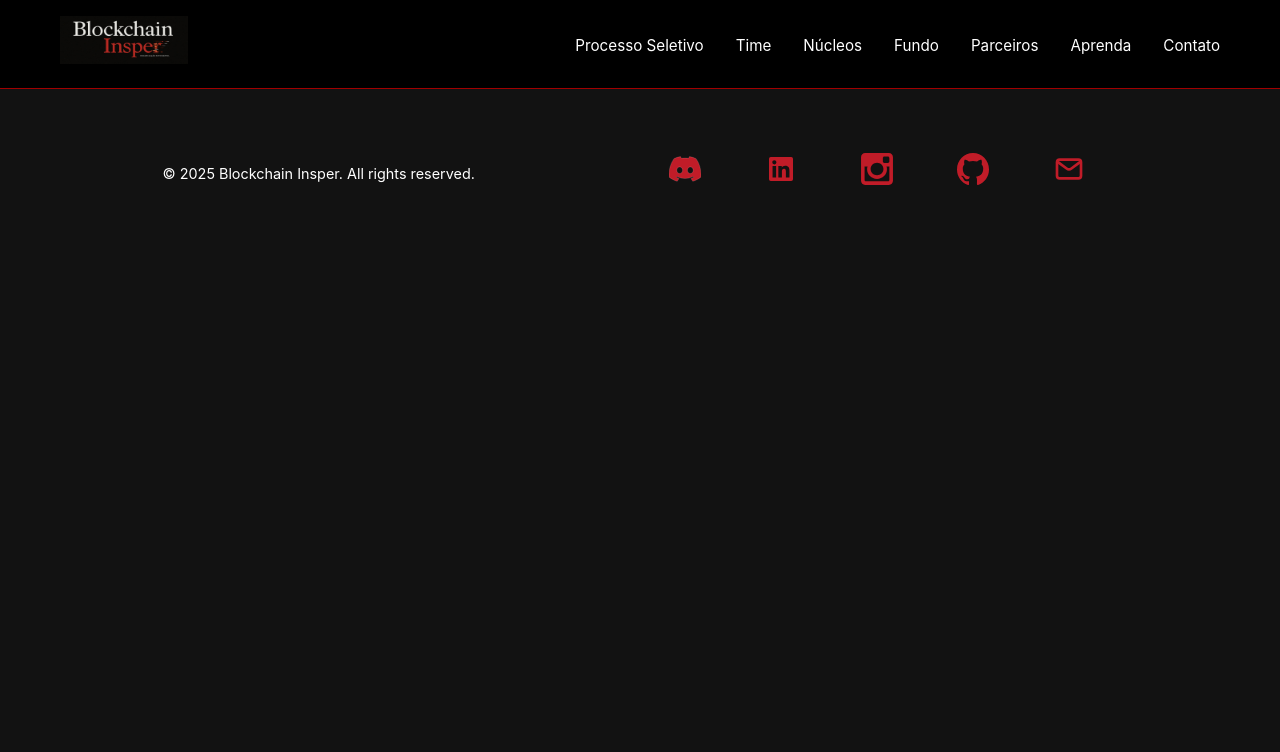
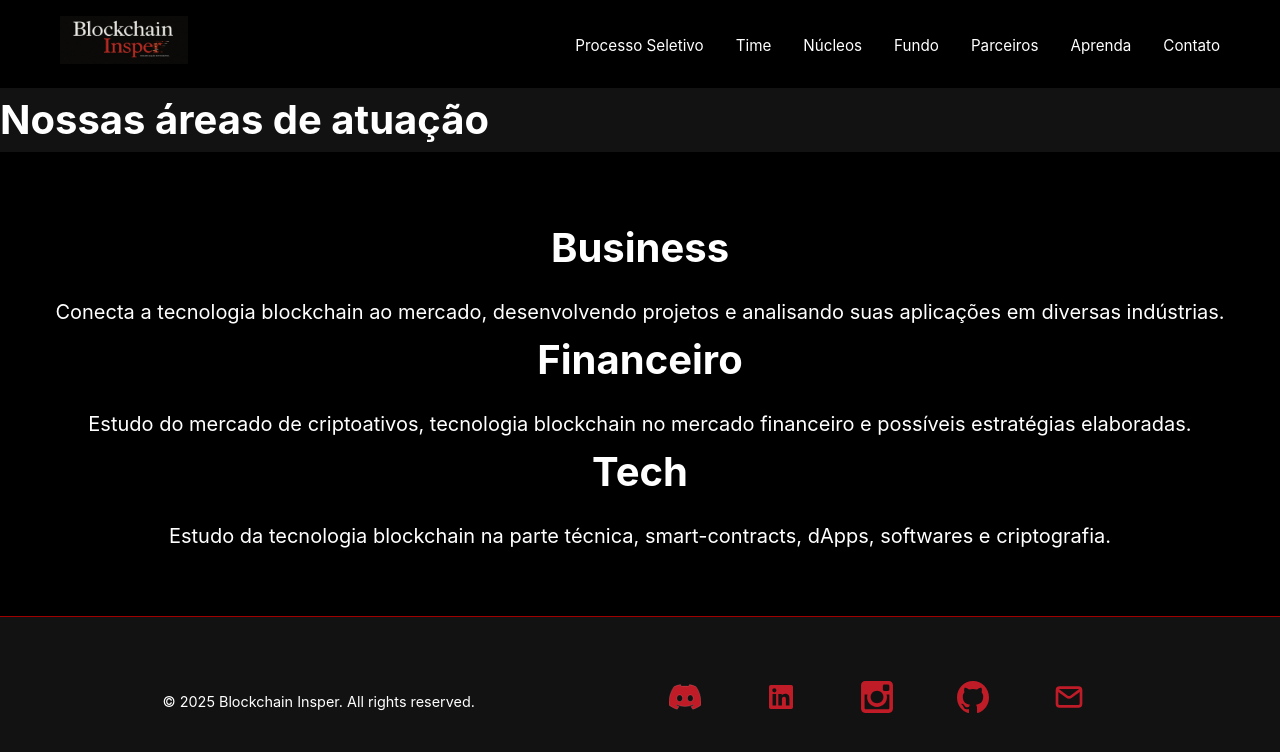
Before and after one commit to Lara70987/Grupo3, a Flask app: page /nucleos in a window 1280 px wide. Shown: the top 752 px of the page. Run offline with Flask 3, Linux system fonts and the light colour scheme.

Commit message:
HTML da página de núcleos da BlockChain

```diff
--- a/templates/nucleos.html
+++ b/templates/nucleos.html
@@ -1,4 +1,25 @@
 {% extends "base.html" %}
 {% block content %}
 
+<main>
+  <div class="title">
+    <h1>Nossas áreas de atuação</h1>
+  </div>
+
+  <ul class="areas">
+    <li>
+      <h2>Business</h2>
+      <span>Conecta a tecnologia blockchain ao mercado, desenvolvendo projetos e analisando suas aplicações em diversas indústrias.</span>
+    </li>
+    <li>
+      <h2>Financeiro</h2>
+      <span>Estudo do mercado de criptoativos, tecnologia blockchain no mercado financeiro e possíveis estratégias elaboradas.</span>
+    </li>
+    <li>
+      <h2>Tech</h2>
+      <span>Estudo da tecnologia blockchain na parte técnica, smart-contracts, dApps, softwares e criptografia.</span>
+    </li>
+  </ul>
+</main>
+
 {% endblock content %}
```
